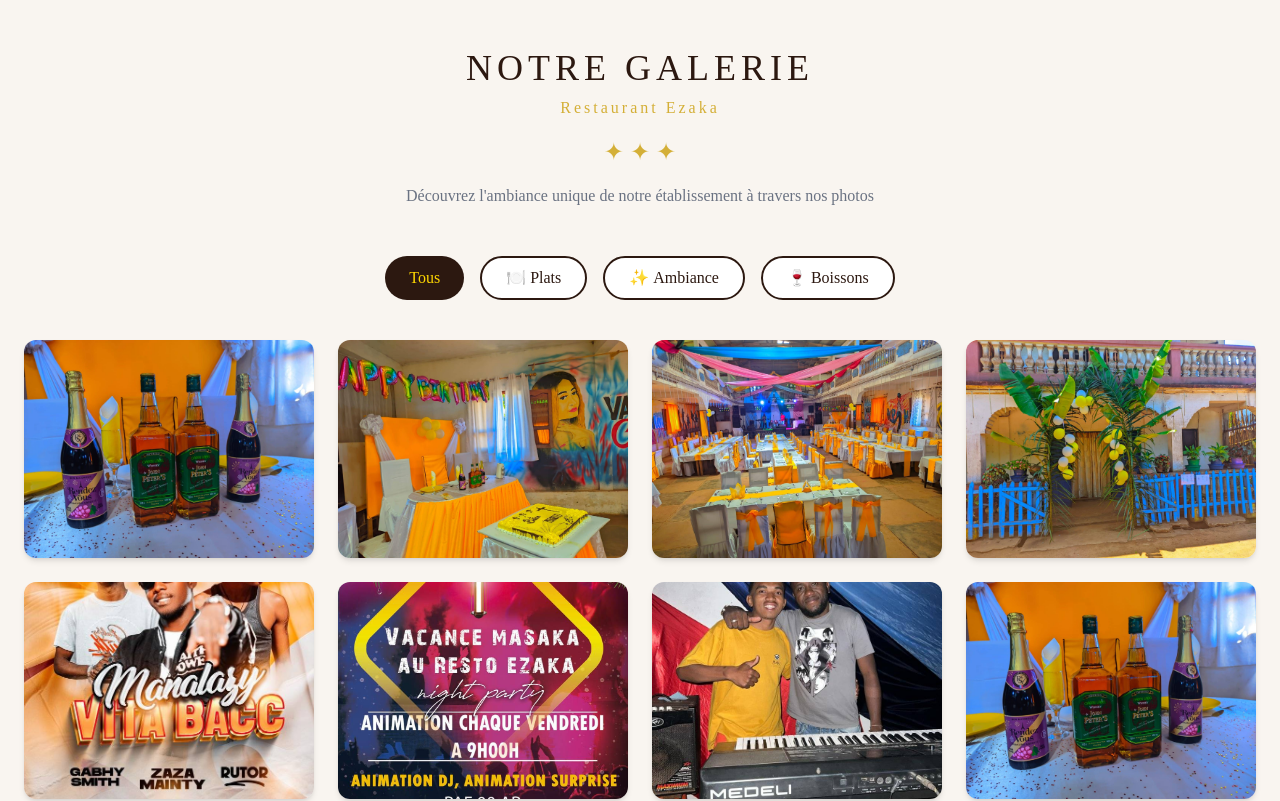
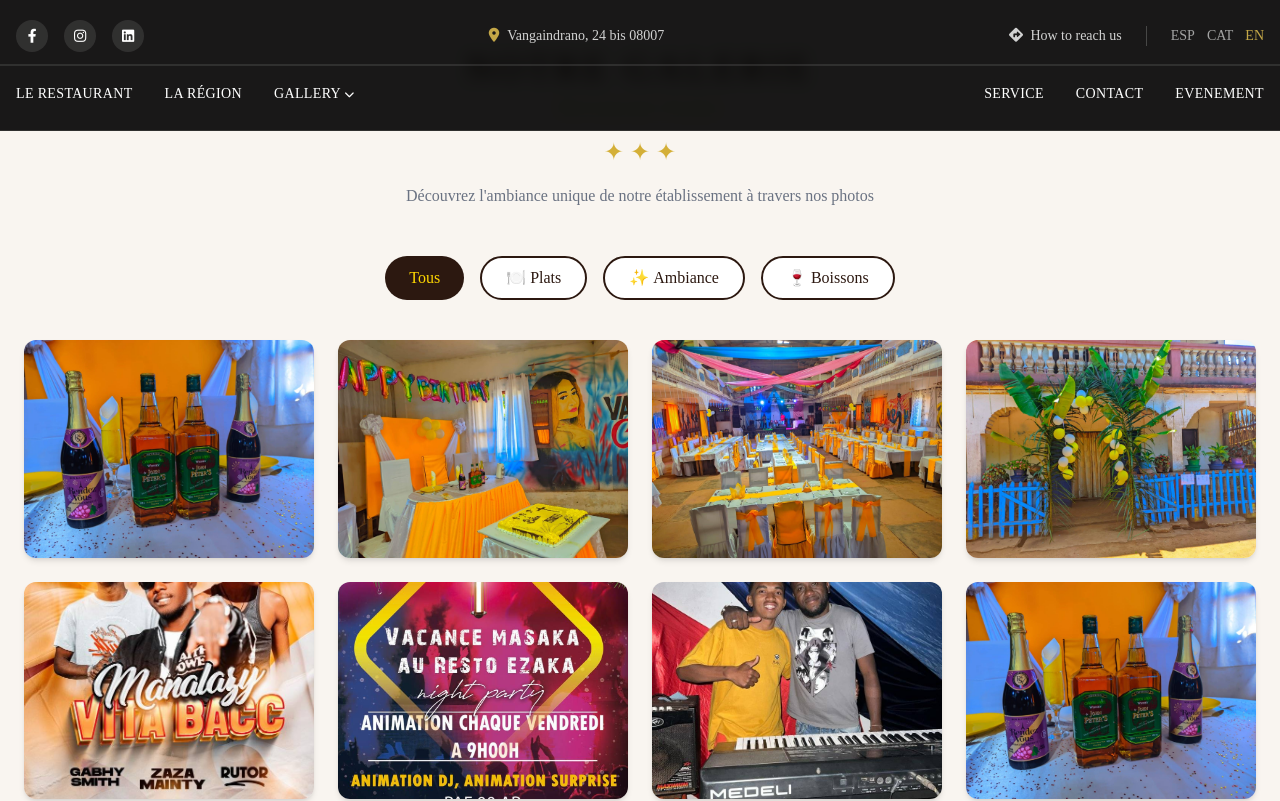
Before and after one commit to aina-fandr/sitevitrinezaka, a React (Vite) app: page /gallery in a window 1280 px wide. Shown: the top 801 px of the page. Built offline with nearby package versions, Linux system fonts and the light colour scheme.

Commit message:
Update gallery new

```diff
--- a/src/page/gallery.jsx
+++ b/src/page/gallery.jsx
@@ -8,6 +8,8 @@ import image5 from '../assets/image5.jpg';
 import image6 from '../assets/image6.jpg';
 import image7 from '../assets/image7.jpg';
 import image8 from '../assets/image8.jpg';
+import Sidebar from '../component/layout/sidebar';
+
 // Note: image1.jpg n'existe pas, utilisez une autre image ou ajoutez-la
 
 export default function Gallery() {
@@ -78,6 +80,7 @@ export default function Gallery() {
 
   return (
     <div className="max-w-[1400px] mx-auto px-4 md:px-6 py-8 md:py-12 text-center font-['Poppins'] bg-[#f9f5f0] min-h-screen">
+      <Sidebar />
       <header className="mb-8 md:mb-12">
         <h1 className="text-2xl md:text-4xl tracking-[5px] font-light mb-2 text-[#2c1810] font-['Playfair_Display']">
           NOTRE GALERIE
```
